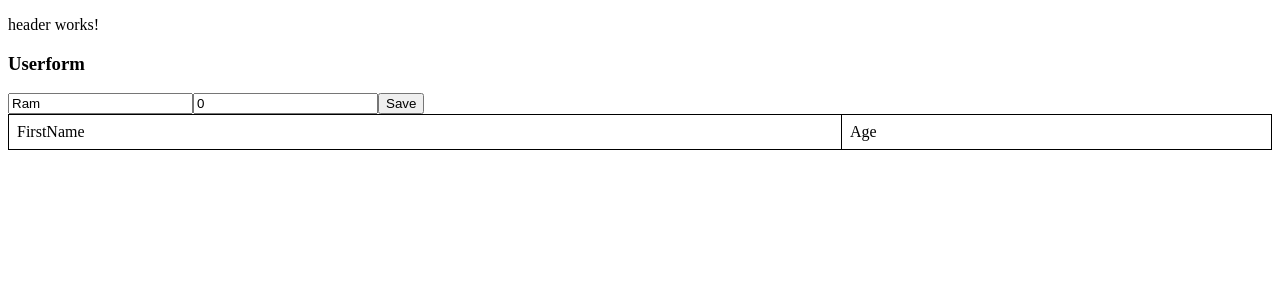
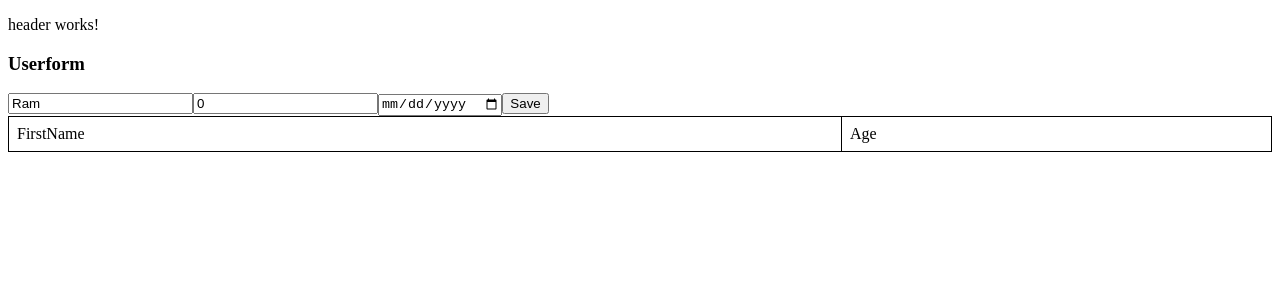
Before and after one commit to ibmtrainingas/angular-myApp, an Angular app: page / in a window 1280 px wide. Shown: the top 300 px of the page. Built offline with nearby package versions, Linux system fonts and the light colour scheme.

Commit message:
Implemented DOB

```diff
--- a/src/app/User.ts
+++ b/src/app/User.ts
@@ -1,4 +1,5 @@
 export class User {
   name: string = 'Ram';
   age: number = 0;
+  dobDate: Date = new Date();
 }
--- a/src/app/userform/userform.component.html
+++ b/src/app/userform/userform.component.html
@@ -1,6 +1,7 @@
 <h3>{{title}}</h3>
 <input type="text" [(ngModel)]="user.name">
 <input type="number" [(ngModel)]="user.age" placeholder="age">
+<input type="date" [(ngModel)]="user.dobDate">
 <button (click)='save()'>Save</button>
 <table>
   <thead>
```
